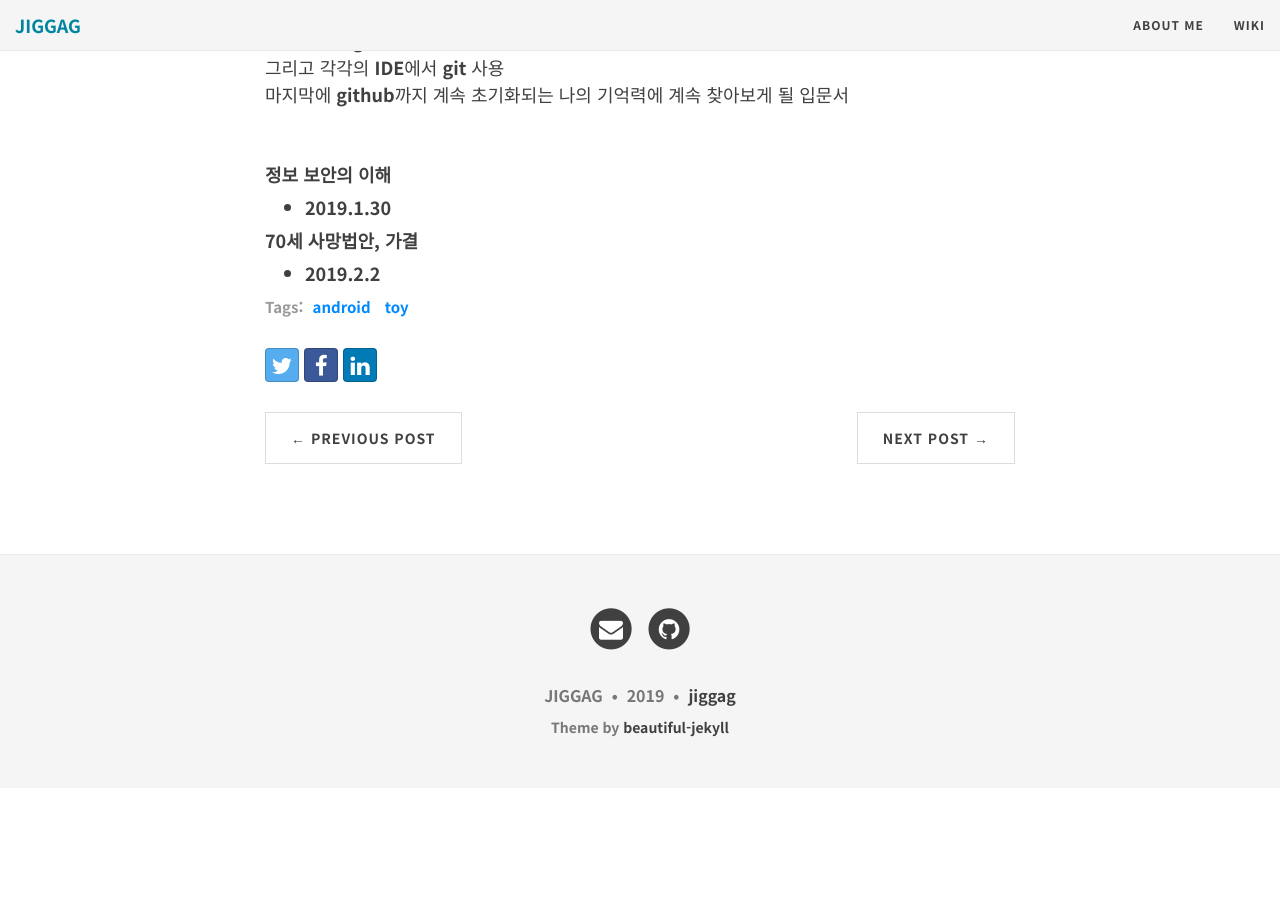
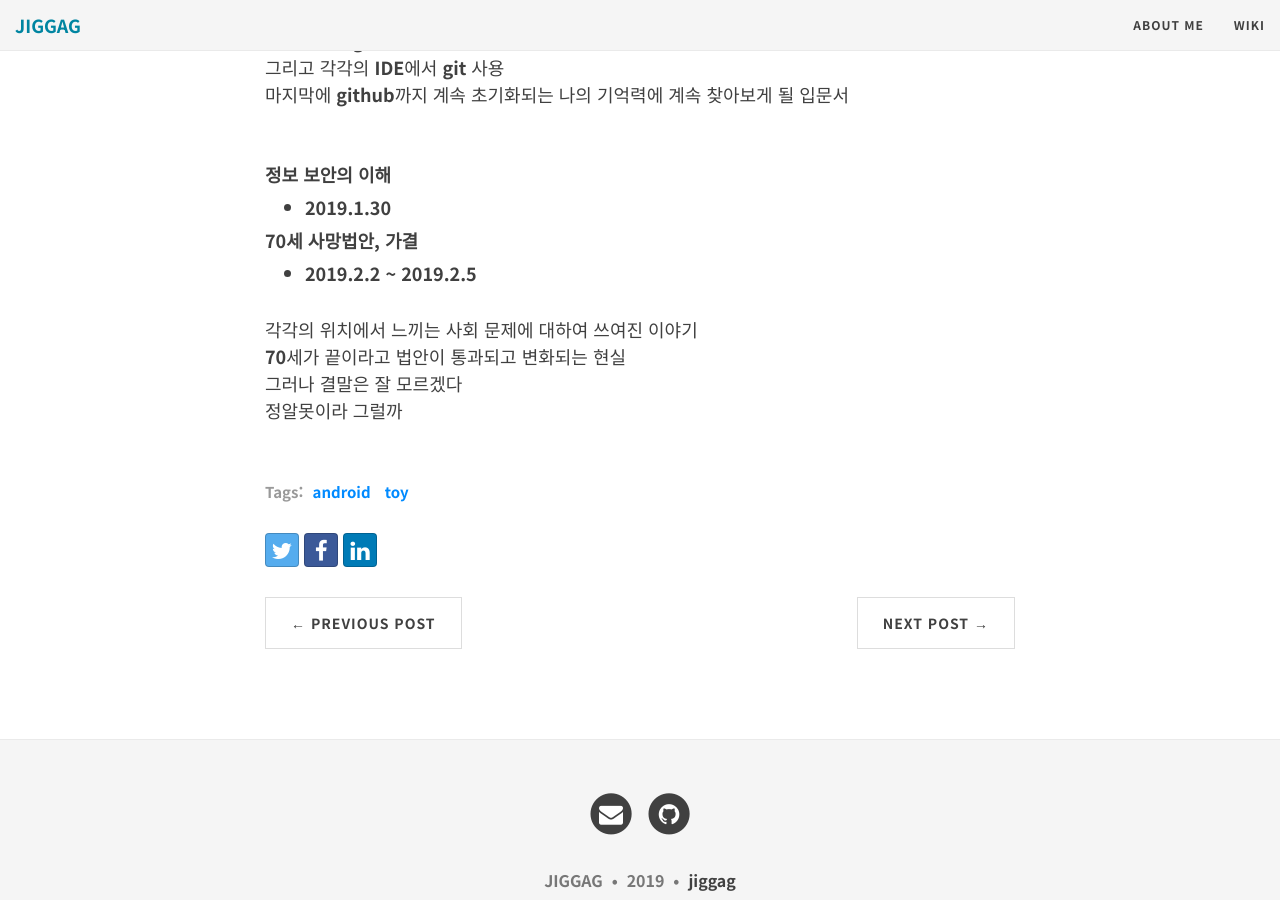
Before and after one commit to jiggag/jiggag.github.io, a Jekyll site: the page built from _posts/2018-12/2018-12-31-2019-reading.md, in a window 1280 px wide and 900 px high, scrolled down 1970 px. Built offline with Jekyll 4.4.1, drawn with Linux system fonts in a browser that asks for light colours; nearby versions of some CDN libraries; comment, search, counter and statistics services are not loaded; before the commit the page ends 2758 px from its top, so only the background shows below that.

Commit message:
Update 2018-12-31-2019-reading.md

```diff
--- a/_posts/2018-12/2018-12-31-2019-reading.md
+++ b/_posts/2018-12/2018-12-31-2019-reading.md
@@ -75,4 +75,9 @@ tags : [android,toy]
 - 2019.1.30
 
 #### 70세 사망법안, 가결
-- 2019.2.2
+- 2019.2.2 ~ 2019.2.5
+
+각각의 위치에서 느끼는 사회 문제에 대하여 쓰여진 이야기<br/>
+70세가 끝이라고 법안이 통과되고 변화되는 현실<br/>
+그러나 결말은 잘 모르겠다<br/>
+정알못이라 그럴까<br/><br/>
```
